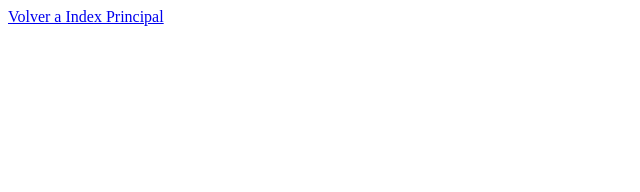
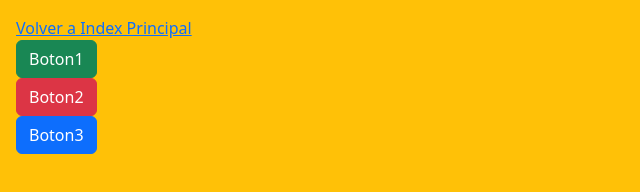
Before and after one commit to dfernandez317/tarea3, a plain HTML site: page index_rama2.html in a window 1280 px wide. Shown: the whole page, without its empty margins (0-640 px from the left). Drawn offline with nearby package versions, Linux system fonts and the light colour scheme.

Commit message:
Tercer commi stilos rama 3

```diff
--- a/index_rama2.html
+++ b/index_rama2.html
@@ -1,12 +1,18 @@
 <!DOCTYPE html>
 <html lang="en">
 <head>
+    <link href="https://cdn.jsdelivr.net/npm/bootstrap@5.2.3/dist/css/bootstrap.min.css" rel="stylesheet" integrity="sha384-rbsA2VBKQhggwzxH7pPCaAqO46MgnOM80zW1RWuH61DGLwZJEdK2Kadq2F9CUG65" crossorigin="anonymous">
+
     <meta charset="UTF-8">
     <meta http-equiv="X-UA-Compatible" content="IE=edge">
     <meta name="viewport" content="width=device-width, initial-scale=1.0">
     <title>Index Rama 2</title>
 </head>
-<body>
-    <a href="index.html">Volver a Index Principal</a>
+<body class="p-3 mb-2 bg-warning text-dark">
+    <a href="index.html">Volver a Index Principal</a><br>
+
+    <button class="btn btn-success"> Boton1 </button><br>
+    <button class="btn btn-danger"> Boton2 </button><br>
+    <button class="btn btn-primary"> Boton3 </button><br>
 </body>
 </html>
```
Also changed, not shown: index.html (+7 -2 lines), index_rama1.html (+8 -2 lines).
